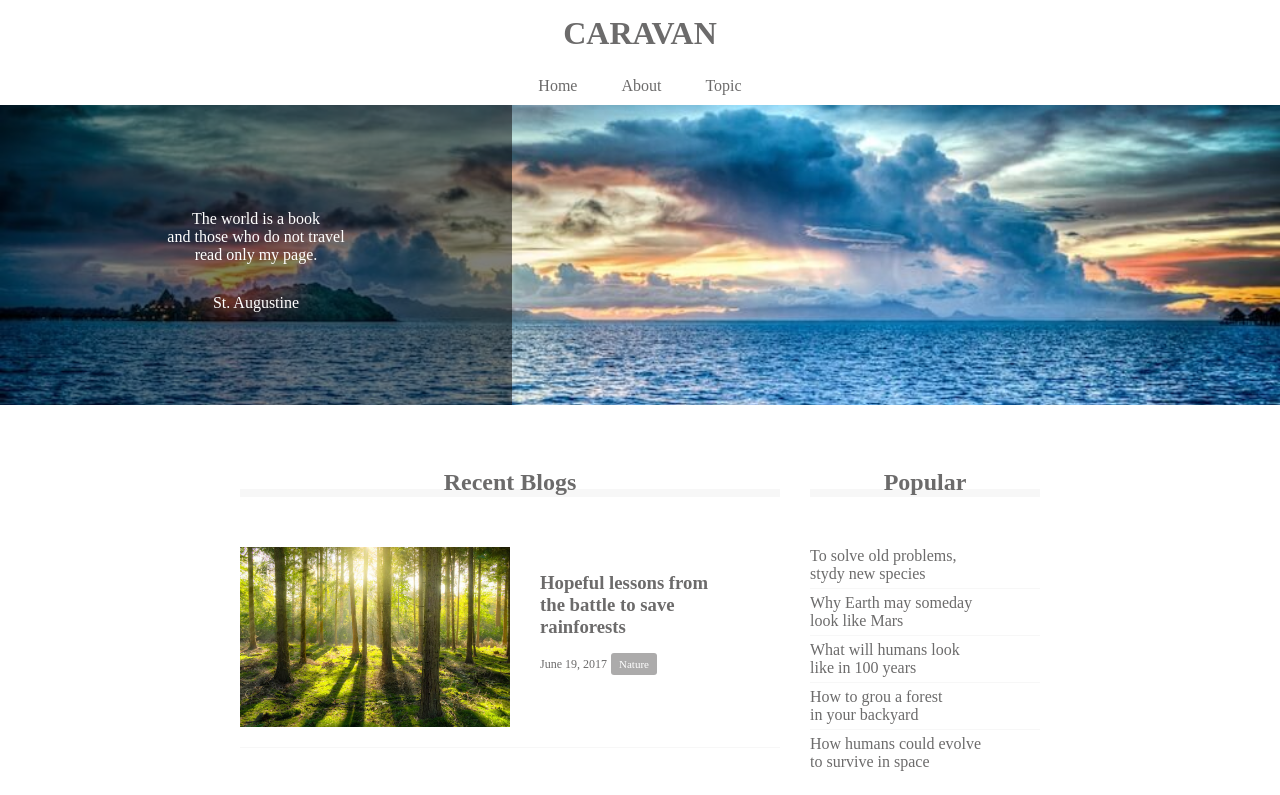
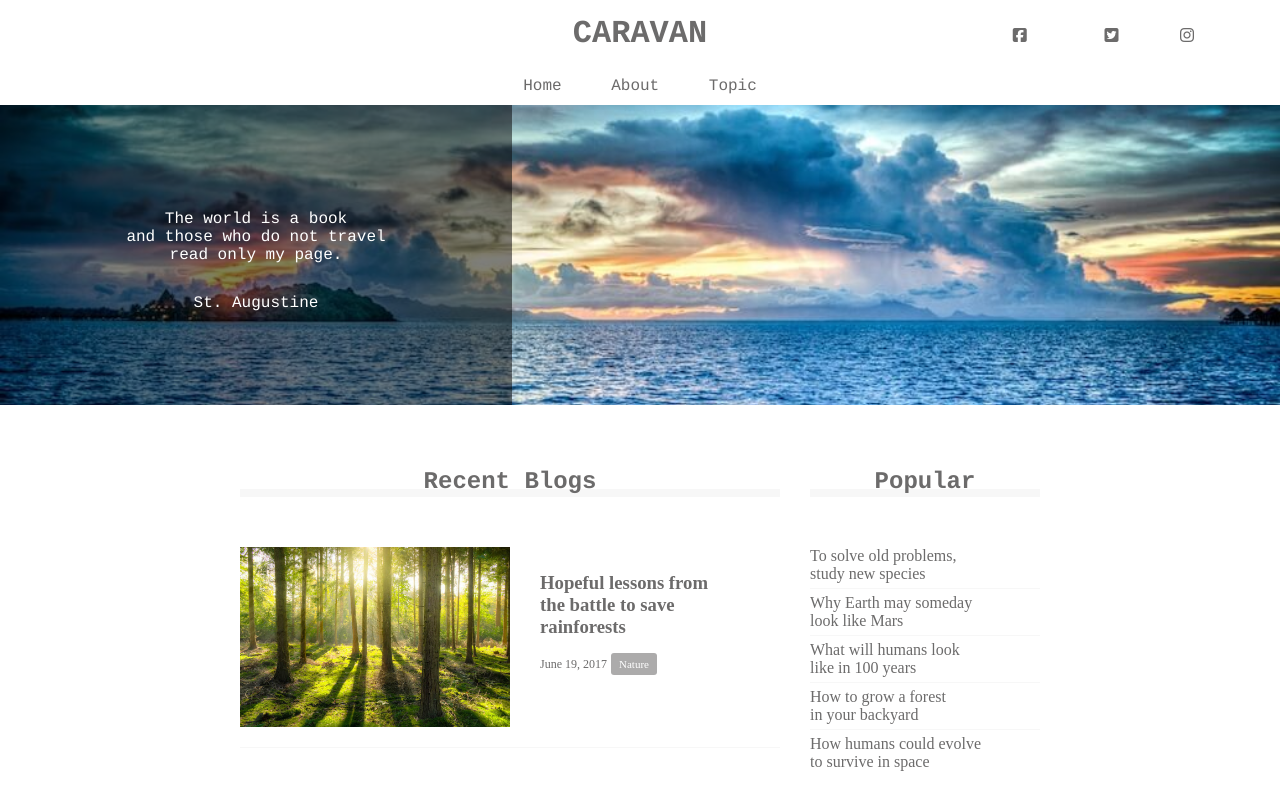
Before and after one commit to HaruyaAnaguchi/caravan, a plain HTML site: page index.html in a window 1280 px wide. Shown: the top 795 px of the page. Drawn offline with Linux system fonts and the light colour scheme.

Commit message:
[Finish]1-9

```diff
--- a/index.html
+++ b/index.html
@@ -2,6 +2,10 @@
 <html lang="ja">
   <head>
     <meta charset="UTF-8">
+
+    <!--FontAwesomeの読み込み-->
+
+    <script src="https://kit.fontawesome.com/0782e1c21d.js" crossorigin="anonymous"></script>
     <link href="style.css" rel="stylesheet">
     <title>CARAVAN</title>
   </head>
@@ -10,6 +14,11 @@
     <!--header-->
     <header>
       <h1 class="heading"><a href="index.html">CARAVAN</a></h1>
+      <div class="social">
+        <i class="fab fa-facebook-square"></i>
+    　　　<i class="fab fa-twitter-square"></i>
+    　　<i class="fab fa-instagram"></i>
+      </div>
     </header>
 
     <!--navigation-->
@@ -105,12 +114,12 @@
       </section>
       <div class="sidebar">
         <section class="popular">
-          <h2 class="popular-heading common-heading">Popular</h2>
+          <h2 class="sidebar-heading common-heading">Popular</h2>
           <div class="sidebar-contents">
-            <p class="popular-text">To solve old problems, <br>stydy new species</p>
+            <p class="popular-text">To solve old problems, <br>study new species</p>
             <p class="popular-text">Why Earth may someday<br>look like Mars</p>
             <p class="popular-text">What will humans look<br>like in 100 years</p>
-            <p class="popular-text">How to grou a forest<br> in your backyard</p>
+            <p class="popular-text">How to grow a forest<br> in your backyard</p>
             <p class="popular-text">How humans could evolve<br> to survive in space</p>
           </div>
         </section>
--- a/style.css
+++ b/style.css
@@ -9,11 +9,28 @@ a {
   text-decoration: none;
 }
 
+header, nav, h2, .main-visual, footer {
+  font-family: Chalkduster, "Bradley Hand", Courier, "Segoe Print", sans-serif;
+}
+
 header {
   width: 90%;
   padding: 15px 0;
   margin: 0 auto;
   text-align: center;
+  position: relative;
+}
+
+.social i {
+  display: inline-block;
+  margin-left: 20px;
+
+}
+
+.social {
+  position: absolute;
+  top: 22px;
+  right: 22px;
 }
 
 header .heading {
@@ -82,14 +99,14 @@ main {
 
 .blog-item {
   padding-bottom: 20px;
-  marigin-bottom: 20px;
+  margin-bottom: 20px;
   border-bottom: 1px solid #f7f7f7;
   display: flex;
   justify-content: flex-start;
 }
 
 .blog-image {
-  height:180px;
+  height: 180px;
 }
 
 .blog-date {
@@ -172,7 +189,7 @@ main {
 }
 
 .instagram-box:nth-child(odd) {
-  margin: 0 10px 10px 0;
+  margin-right: 10px
 }
 
 .instagram-box:nth-child(1) {
```
